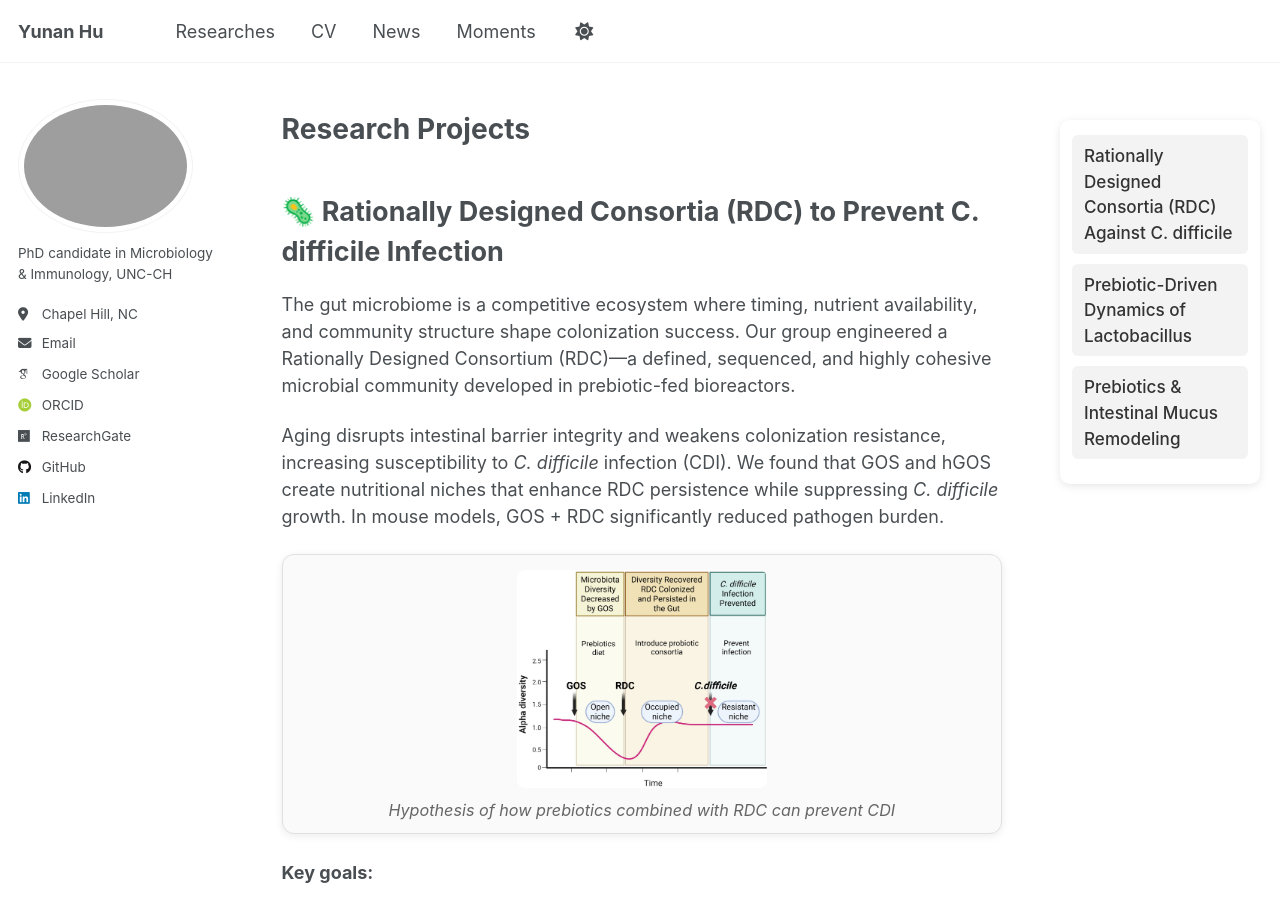
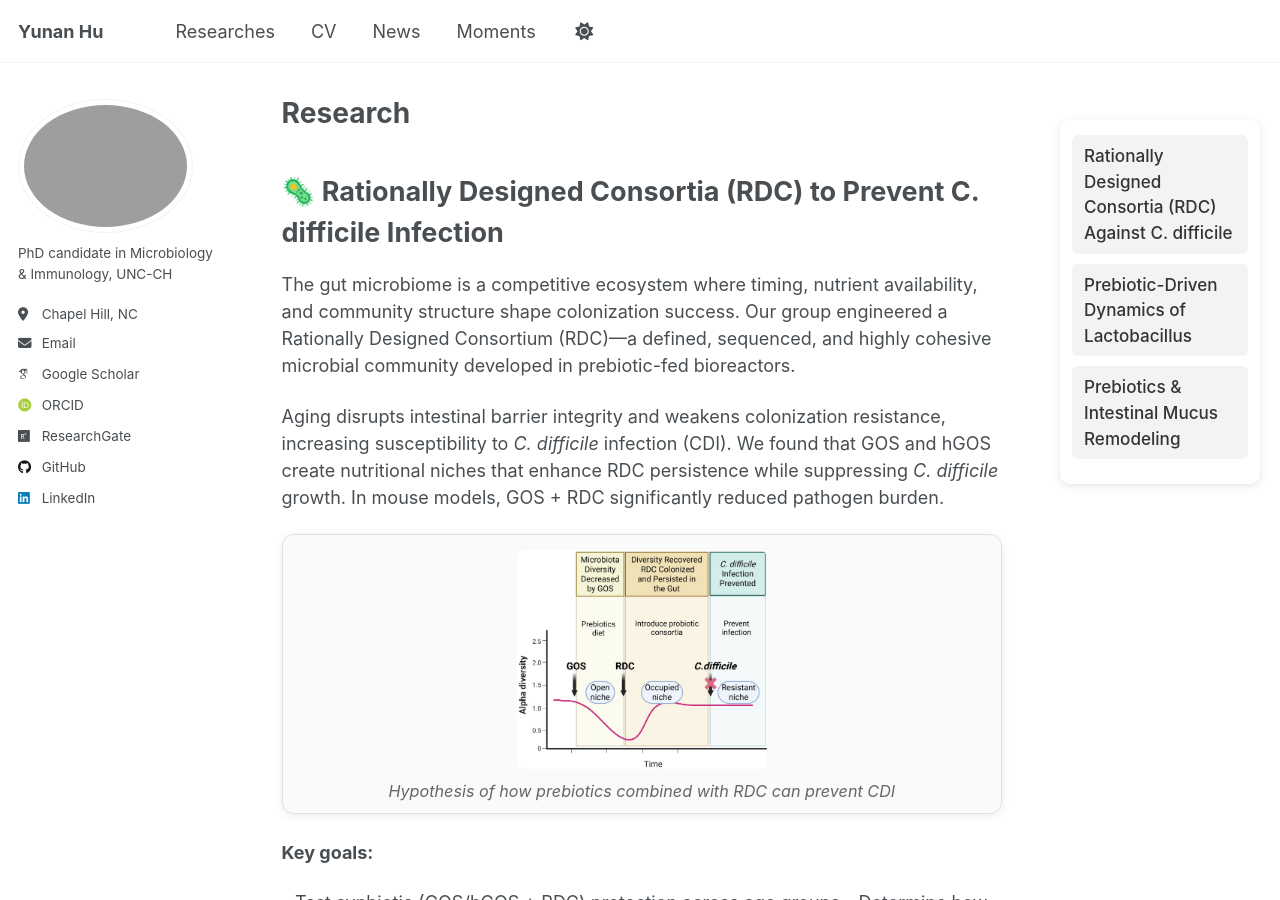
Before and after one commit to Yunan0525/Yunan0525.github.io, a Jekyll site: the page built from _pages/Researches.md, in a window 1280 px wide and 900 px high. Built offline with Jekyll 4.4.1, drawn with Linux system fonts in a browser that asks for light colours; some web fonts are replaced; a script that is not in the unit is left out; part of the change alters nothing that is shown.

Commit message:
Update Researches.md

```diff
--- a/_pages/Researches.md
+++ b/_pages/Researches.md
@@ -1,6 +1,6 @@
 ---
 layout: archive
-title: " "
+title: "Research"
 permalink: /research/
 author_profile: true
 ---
@@ -75,7 +75,6 @@ author_profile: true
 }
 </style>
 
-# Research Projects
 
 <div id="research-nav">
   <a href="#rdc">Rationally Designed Consortia (RDC) Against C. difficile</a>
```
